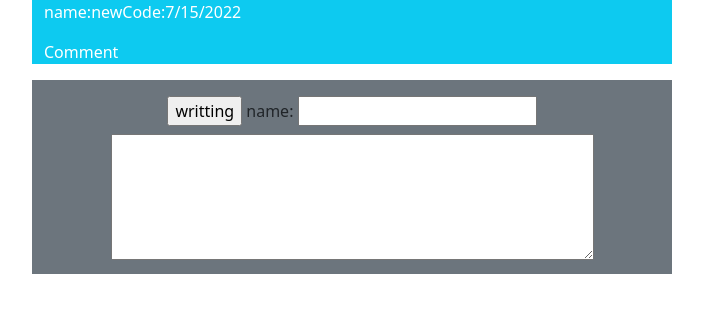
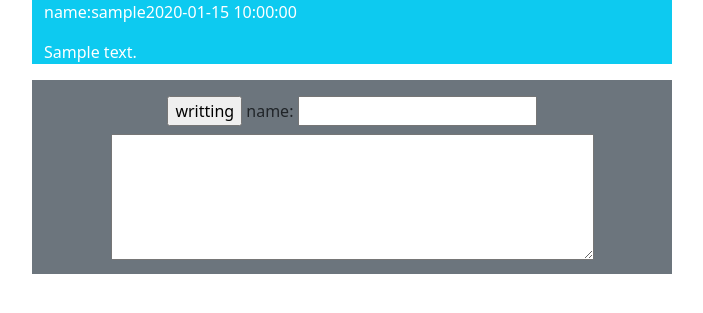
Before and after one commit to akihirofukumura/bulletinBoard, a PHP site: page / in a window 1280 px wide. Shown: the top 313 px of the page, without its empty margins (288-991 px from the left). Run offline with PHP 8.4, Linux system fonts and the light colour scheme; tables that the repository leaves empty or names only in its code hold one stand-in row (values such as "Sample post").

Commit message:
out put the sql data.

```diff
--- a/index.php
+++ b/index.php
@@ -19,6 +19,9 @@ try {
 // DBからコメントデータを取得
   $sql = "SELECT `id`, `username`, `comment`, `postDate` FROM `bb_table`";
   $comment_array = $pdo->query($sql);
+  //「->」アロー演算子 はその左辺にはクラスのインスタンスを取り、右辺には左辺のクラスが持つプロパティやメソッドを指定しプロパティへのアクセス・メソッドの呼び出しを実行します。
+  // 「クラス」は設計書のようなもの。
+  // 「インスタンス」は実際に作ること。 ex)家を作る設計書がクラス。実際に立てるのがインスタンス
 
   // DBの接続を閉じる
   $pdo = null;
@@ -42,14 +45,16 @@ try {
   <body>
     <div class = "container bg-info w-50 h-50  text-white">
       <section>
-        <article>
-          <div class = "d-flex">
-            <span>name:</span>
-            <p>newCode</p>
-            <time>:7/15/2022</time>
-          </div>
-          <p>Comment</p>
-        </article>
+        <?php foreach($comment_array as $comment):?>
+          <article>
+            <div class = "d-flex">
+              <span>name:</span>
+              <p><?php echo $comment["username"];?></p>
+              <time><?php echo $comment["postDate"];?></time>
+            </div>
+            <p><?php echo $comment["comment"];?></p>
+          </article>
+        <?php endforeach;?>
       </section>
     </div>
     <div class = "container bg-secondary w-50">
```
